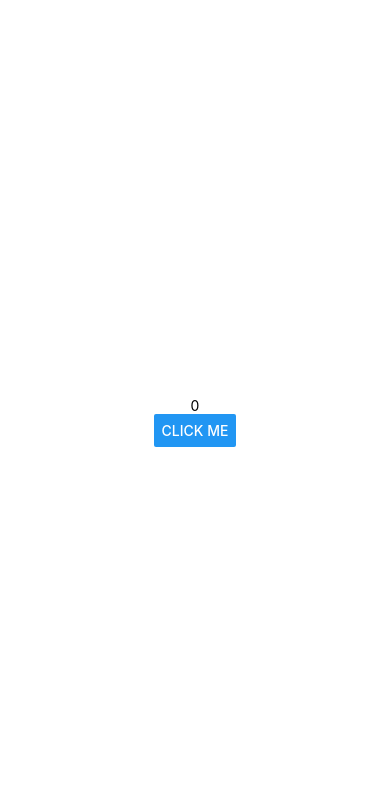
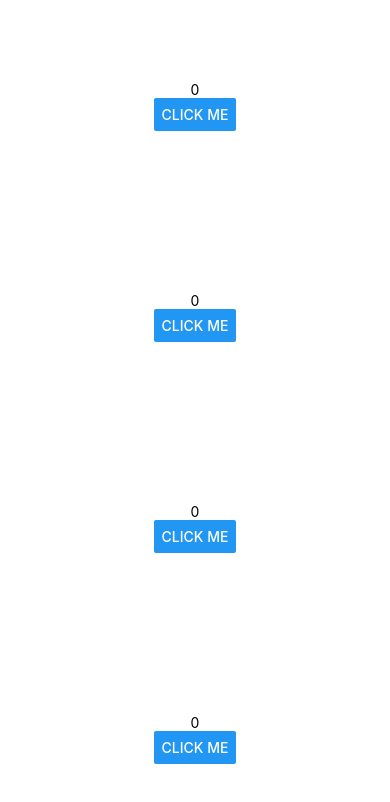
Before and after one commit to ShinYooJung/ReactNative-2, a React Native app: screen / in a window 390 px wide. Shown: the top 802 px of the page. Built offline with nearby package versions, Linux system fonts and the light colour scheme.

Commit message:
08. Custom component: more components

```diff
--- a/App.js
+++ b/App.js
@@ -25,6 +25,9 @@ export default class App extends React.Component {
     return (
         <View style={styles.container}>
           <CounterButton/>
+          <CounterButton/>
+          <CounterButton/>
+          <CounterButton/>
           <StatusBar style="auto"/>
         </View>
     );
```
